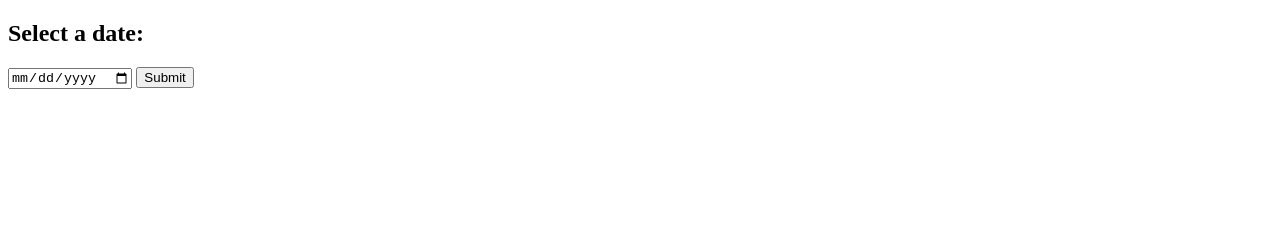
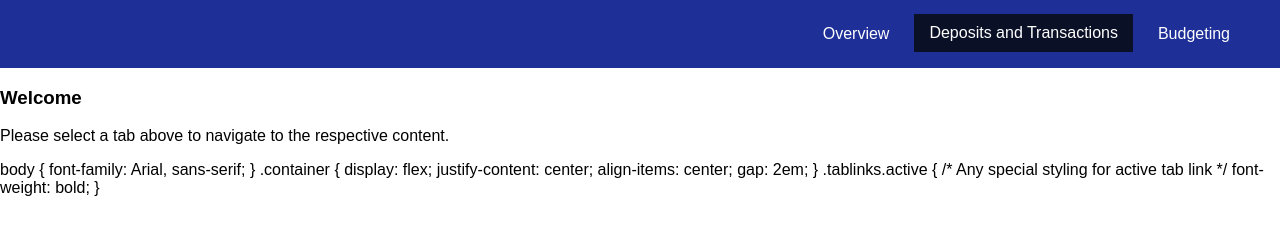
Before and after one commit to caleb-yonas/Stability, a plain HTML site: page fun.html in a window 1280 px wide. Drawn offline with Linux system fonts and the light colour scheme.

Commit message:
Update fun.html

```diff
--- a/fun.html
+++ b/fun.html
@@ -1,19 +1,45 @@
 <!DOCTYPE html>
 <html lang="en">
+
 <head>
     <meta charset="UTF-8">
     <meta name="viewport" content="width=device-width, initial-scale=1.0">
-    <title>Date Picker Example</title>
+    <title>Date Picker and Deposit Example</title>
+
+    <link rel="stylesheet" href="styles.css">
 </head>
+
 <body>
 
-<h2>Select a date:</h2>
-<input type="date" id="datePicker">
+    <!-- Tab links -->
+    <div class="tab">
+        <!-- Tab buttons (now anchor tags) to navigate between pages -->
+        <a href="overview.html" class="tablinks">Overview</a>
+        <a href="deposits_and_transactions.html" class="tablinks active">Deposits and Transactions</a>
+        <a href="budgeting.html" class="tablinks">Budgeting</a>
 
-<button onclick="displayDate()">Submit</button>
+    </div>
 
-<p id="selectedDate"></p>
+    <!-- Introduction or any central content you'd like to place on this page -->
+    <div class="content">
+        <h3>Welcome</h3>
+        <p>Please select a tab above to navigate to the respective content.</p>
+    </div>
+    body {
+        font-family: Arial, sans-serif;
+    }
 
-<script src="script.js"></script>
+    .container {
+        display: flex;
+        justify-content: center;
+        align-items: center;
+        gap: 2em;
+    }
+
+    .tablinks.active {
+        /* Any special styling for active tab link */
+        font-weight: bold;
+    }
 </body>
+
 </html>
```
